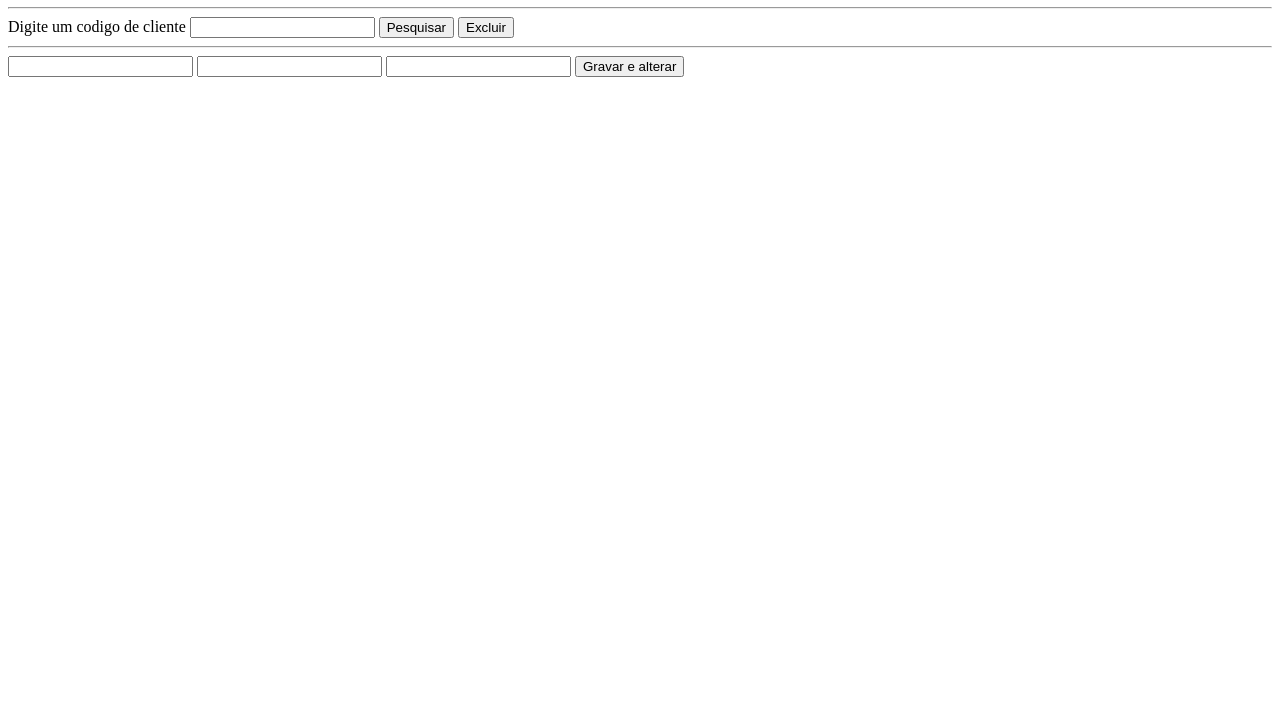
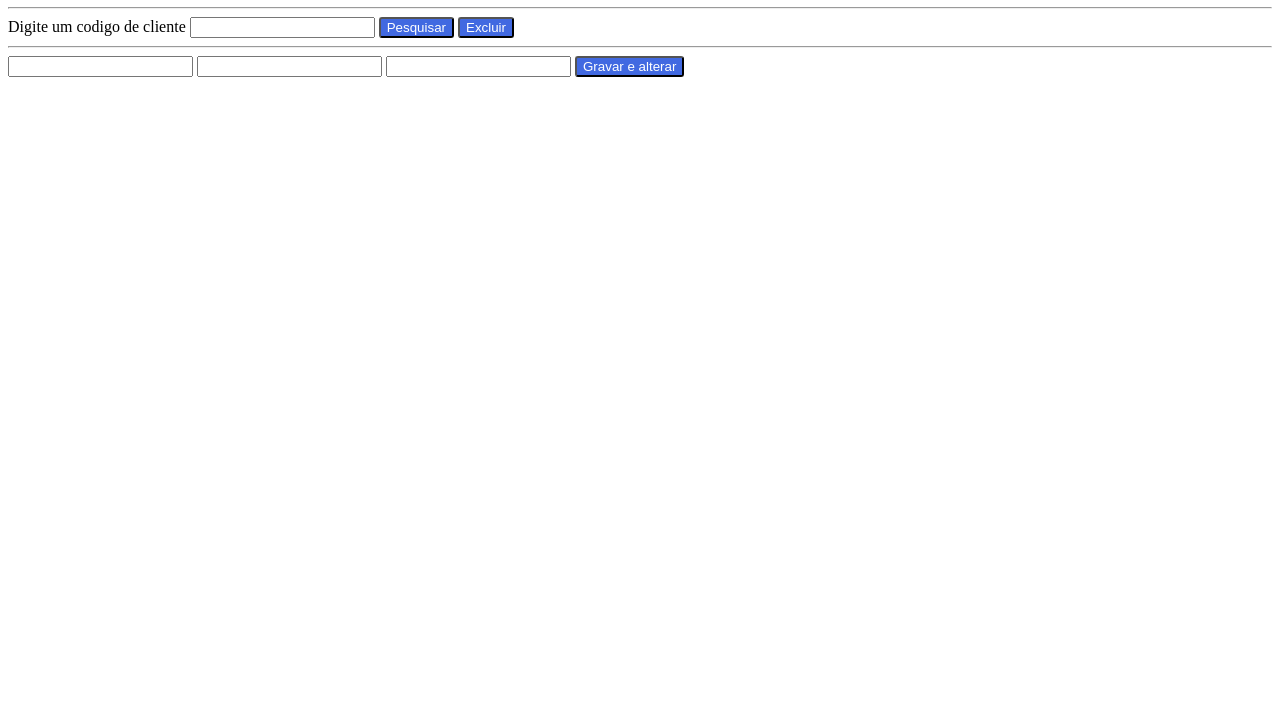
Before and after one commit to Starkillerzz/React-Native-Entra21, a plain HTML site: page Aula 09-06/alterarcadastro.html in a window 1280 px wide. Shown: the part 73-800 px from the top of the page. Drawn offline with Linux system fonts and the light colour scheme.

Commit message:
mudanças no estilo

```diff
--- a/Aula 09-06/alterarcadastro.html
+++ b/Aula 09-06/alterarcadastro.html
@@ -4,6 +4,14 @@
     <meta charset="UTF-8">
     <meta name="viewport" content="width=device-width, initial-scale=1.0">
     <title>Document</title>
+    <style>
+        button{
+          background-color: royalblue;
+          color: white;
+          border-radius: 3px;
+      }
+    </style>
+
 </head>
 <body>
     <h1>Alterar dados</h1>
--- /dev/null
+++ b/Aula 09-06/style.css
@@ -0,0 +1,14 @@
+iframe {
+    background-color: skyblue;
+}
+
+a{
+    background-color: royalblue;
+    border-radius: 3px;
+    color: white;
+}
+button{
+    background-color: royalblue;
+    color: white;
+    border-radius: 3px;
+}
```
Also changed, not shown: Aula 09-06/cadastroclientes.html (+5 -0 lines), Aula 09-06/consultaclientes.html (+5 -0 lines), Aula 09-06/db.json (+8 -2 lines), Aula 09-06/home.html (+7 -0 lines), Aula 09-06/index.html (+2 -0 lines).
